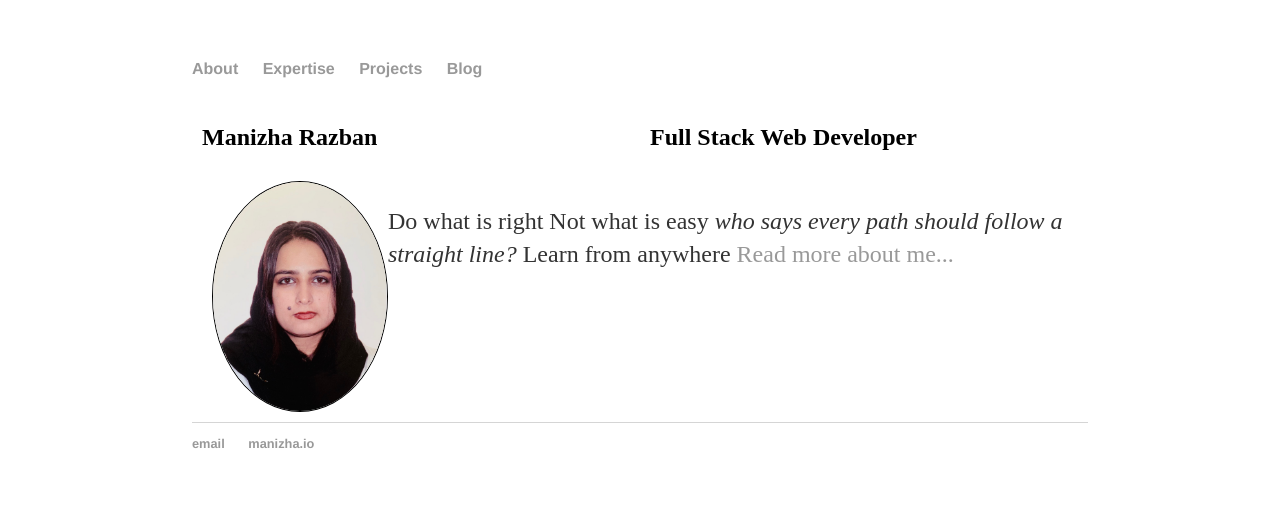
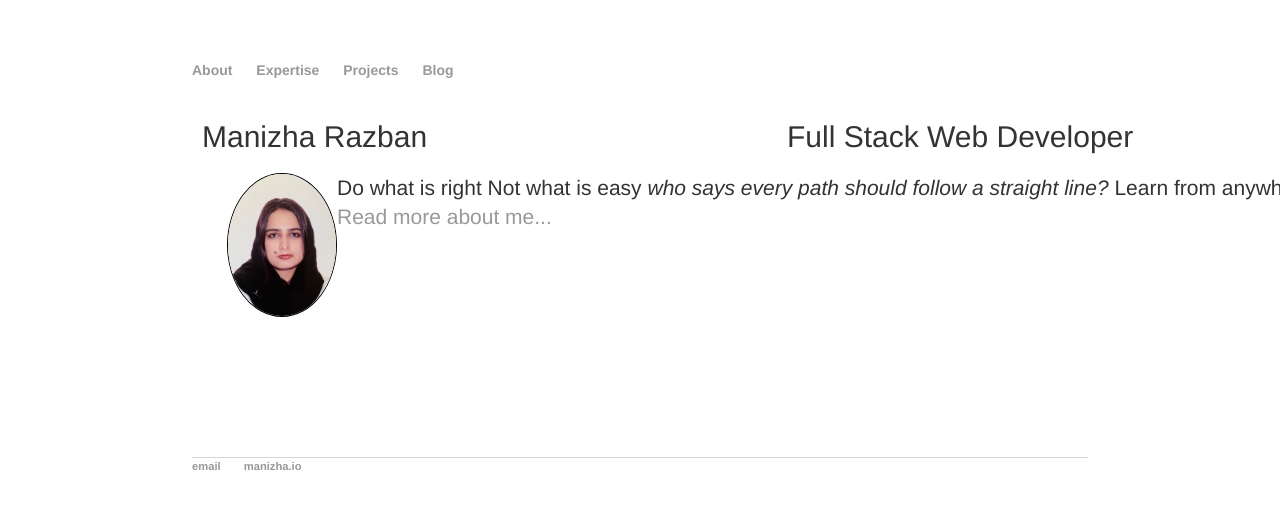
Before and after one commit to manizha01/manizha01.github.io, a Jekyll site: the page built from index.html, in a window 1280 px wide. Shown: the top 509 px of the page. Built offline with Jekyll 4.4.1, drawn with Linux system fonts in a browser that asks for light colours.

Commit message:
Update default.html

```diff
--- a/_layouts/default.html
+++ b/_layouts/default.html
@@ -4,8 +4,8 @@
 		<head>
 			<title>{{ page.title }}</title>
 			<!-- link to main stylesheet -->
-			<!-- <link rel="stylesheet" href="https://maxcdn.bootstrapcdn.com/bootstrap/3.4.1/css/bootstrap.min.css"> -->
-                        <link rel="stylesheet" type="text/css" href="css/main.css">
+			<link rel="stylesheet" href="https://maxcdn.bootstrapcdn.com/bootstrap/3.4.1/css/bootstrap.min.css">
+                        <link rel="stylesheet" type="text/css" href="/css/main.css">
 
 
 		</head>
```
